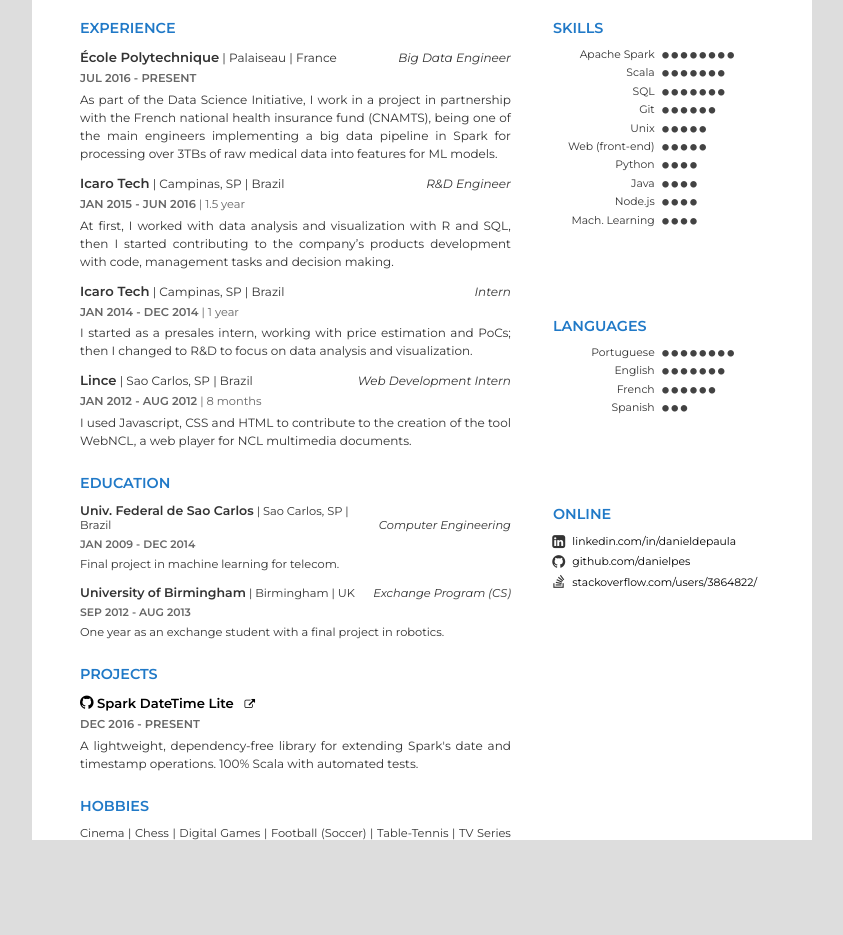
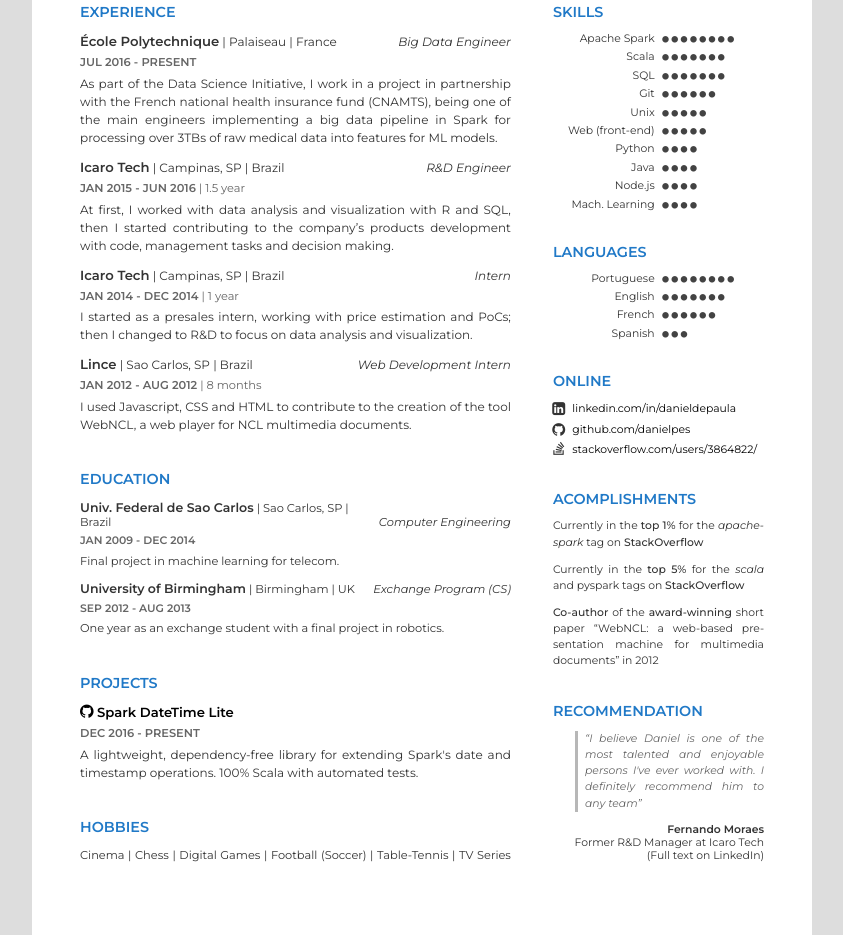
Before and after one commit to danielpes/resume, a plain HTML site: page index.html in a window 1280 px wide. Shown: the part 168-1103 px from the top of the page, without its empty margins (218-1061 px from the left). Before the commit the page ends 1056 px from the top, so only its background shows below. Drawn offline with Linux system fonts and the light colour scheme.

Commit message:
First complete version

```diff
--- a/index.html
+++ b/index.html
@@ -28,7 +28,6 @@
 </head>
 <body>
 <div id="page">
-    <label><input type="checkbox" onclick="toggleBorders(this.checked)"/> borders</label>
     <div id="content">
 
         <div id="header">
@@ -168,8 +167,10 @@
                             <span class="item-title">
                                 <i class="fa fa-github lg"></i>
                                 <b>Spark DateTime Lite&nbsp&nbsp</b>
-                                <i class="fa fa-external-link noprint sm"></i>
                             </span>
+                        </a>
+                        <a target="_blank" href="https://github.com/danielpes/spark-datetime-lite" class="print-only">
+                            <span class="print-only">github.com/danielpes/spark-datetime-lite</span>
                         </a>
                     </div>
                     <span class="date"><b>DEC 2016 - PRESENT</b></span>
@@ -350,10 +351,37 @@
 
             </div>
             <div id="acc">
-
+                <span class="sec-title">Acomplishments</span>
+                <div id="acc-content" class="sec-content">
+                    <p>
+                        Currently in the <b>top 1%</b> for the <i>apache-spark</i> tag on <b>StackOverflow</b>
+                    </p>
+                    <p>
+                        Currently in the <b>top 5%</b> for the <i>scala</i> and pyspark tags on <b>StackOverflow</b>
+                    </p>
+                    <p>
+                        <b>Co-author</b> of the <b>award-winning</b> short paper “WebNCL: a web-based pre&shy;sentation
+                        machine for multimedia documents” in 2012
+                    </p>
+                </div>
             </div>
             <div id="rec">
+                <span class="sec-title">Recommendation</span>
+                <div id="rec-content">
+                    <p class="quote">
+                        “I believe Daniel is one of the
+                        most talented and enjoyable
+                        persons I've ever worked with. I
+                        definitely recommend him to
+                        any team”
+                    </p>
 
+                    <div class="quote-author">
+                        <span><b>Fernando Moraes</b></span><br/>
+                        <span>Former R&D Manager at Icaro Tech</span><br/>
+                        <span>(Full text on LinkedIn)</span>
+                    </div>
+                </div>
             </div>
         </div>
     </div>
--- a/stylesheets/style.scss
+++ b/stylesheets/style.scss
@@ -6,6 +6,7 @@
 $c-dark: #353535;
 $c-darkgray: #434343;
 $c-gray: #666666;
+$c-lightgray: #b7b7b7;
 $c-section: #2079c7;
 $c-main: #000;
 
@@ -63,22 +64,25 @@
 #page {
   width: 65em;
   height: 100%;
-  min-height: 100vh;
+  min-height: 91.93em;
   background-color: white;
-  margin: auto;
+  margin: 0 auto;
   display: block;
 }
 
 #content {
-  margin: 4em;
+  background-color: white;
+  margin: 0 4em;
   display: grid;
   grid-column-gap: 3.5em;
-  grid-row-gap: 2em;
+  grid-row-gap: 3em;
   grid-template-rows: auto 1fr;
   grid-template-columns: 63% 1fr;
+  align-content: space-between;
 }
 
 #header {
+  margin-top: 3em;
   display: grid;
   grid-column-gap: inherit;
   grid-column: 1 / 3;
@@ -129,11 +133,34 @@
   font-size: 0.9em;
 }
 
+#prj {
+
+  .item-header {
+
+    grid-template-columns: auto 1fr;
+    align-items: baseline;
+
+    .print-only {
+      display: none;
+      justify-self: end;
+      font-style: italic;
+    }
+
+    @media print {
+      .print-only {
+        font-size: 0.9em;
+        display: inline;
+      }
+    }
+  }
+}
+
 .main-col {
   display: grid;
   align-items: start;
   grid-template-rows: auto;
-  grid-row-gap: 2em;
+  grid-row-gap: 3em;
+  align-content: space-between;
 }
 
 .sec-title {
@@ -213,3 +240,35 @@
   margin-top: 1em;
   grid-row-gap: 0.5em;
 }
+
+#acc-content {
+  margin-top: 1em;
+  display: grid;
+  grid-row-gap: 1em;
+
+  b {
+    font-weight: 500;
+  }
+}
+
+p.quote {
+  margin-left: 2em;
+  padding-left: 0.7em;
+  border-left: 3px solid $c-lightgray;
+  color: $c-gray;
+  font-style: italic;
+}
+
+#rec-content {
+  margin-top: 1em;
+  display: grid;
+  grid-template-columns: 1fr;
+  grid-template-rows: auto auto;
+  grid-row-gap: 1em;
+}
+
+.quote-author {
+  justify-self: end;
+  text-align: right;
+  display: block;
+}
```
Also changed, not shown: stylesheets/style.css.
